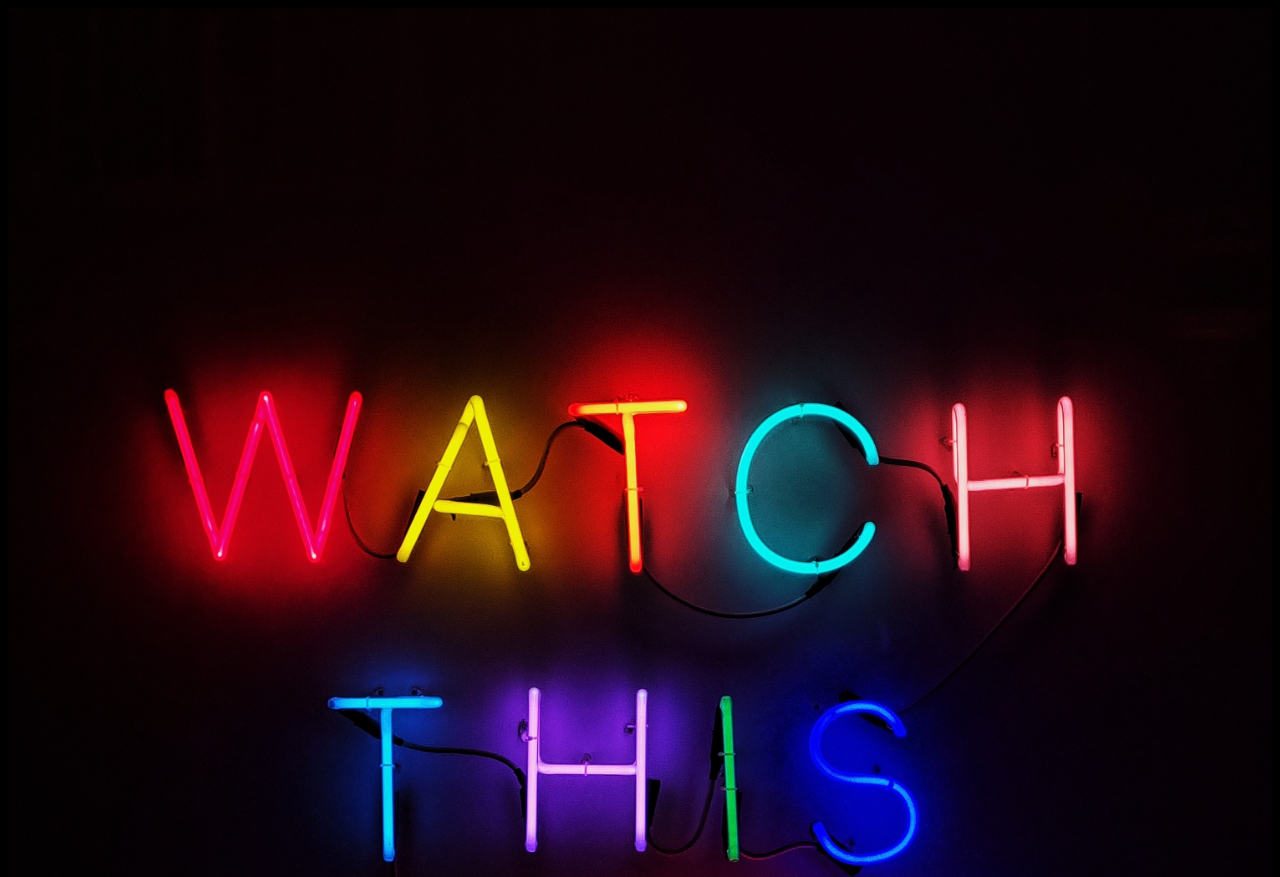
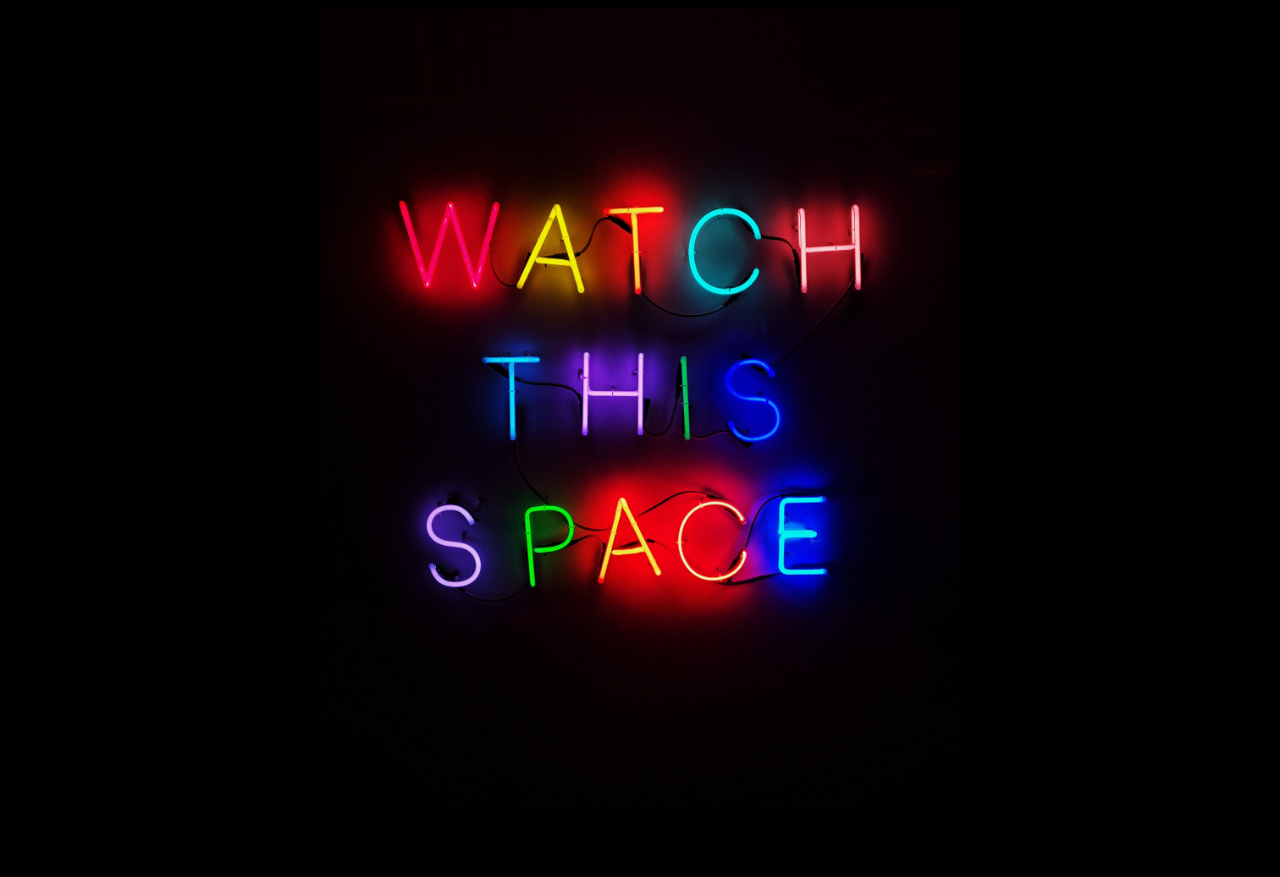
Before and after one commit to trunten/python-gui-test, a plain HTML site: page index.html in a window 1280 px wide. Shown: the top 877 px of the page. After the commit the page ends 816 px from the top, so only its background shows below. Drawn offline with Linux system fonts and the light colour scheme.

Commit message:
responsive image

```diff
--- a/index.html
+++ b/index.html
@@ -7,6 +7,6 @@
     <title>Watch this space</title>
 </head>
 <body style="background:black">
-    <img src="./watch-this-space.jpg" style="display:block; width:100%; height:auto; margin: 0 auto"/>
+    <img src="./watch-this-space.jpg" style="display:block; max-width:100%; max-height:100vh; margin: 0 auto"/>
 </body>
 </html>
```
